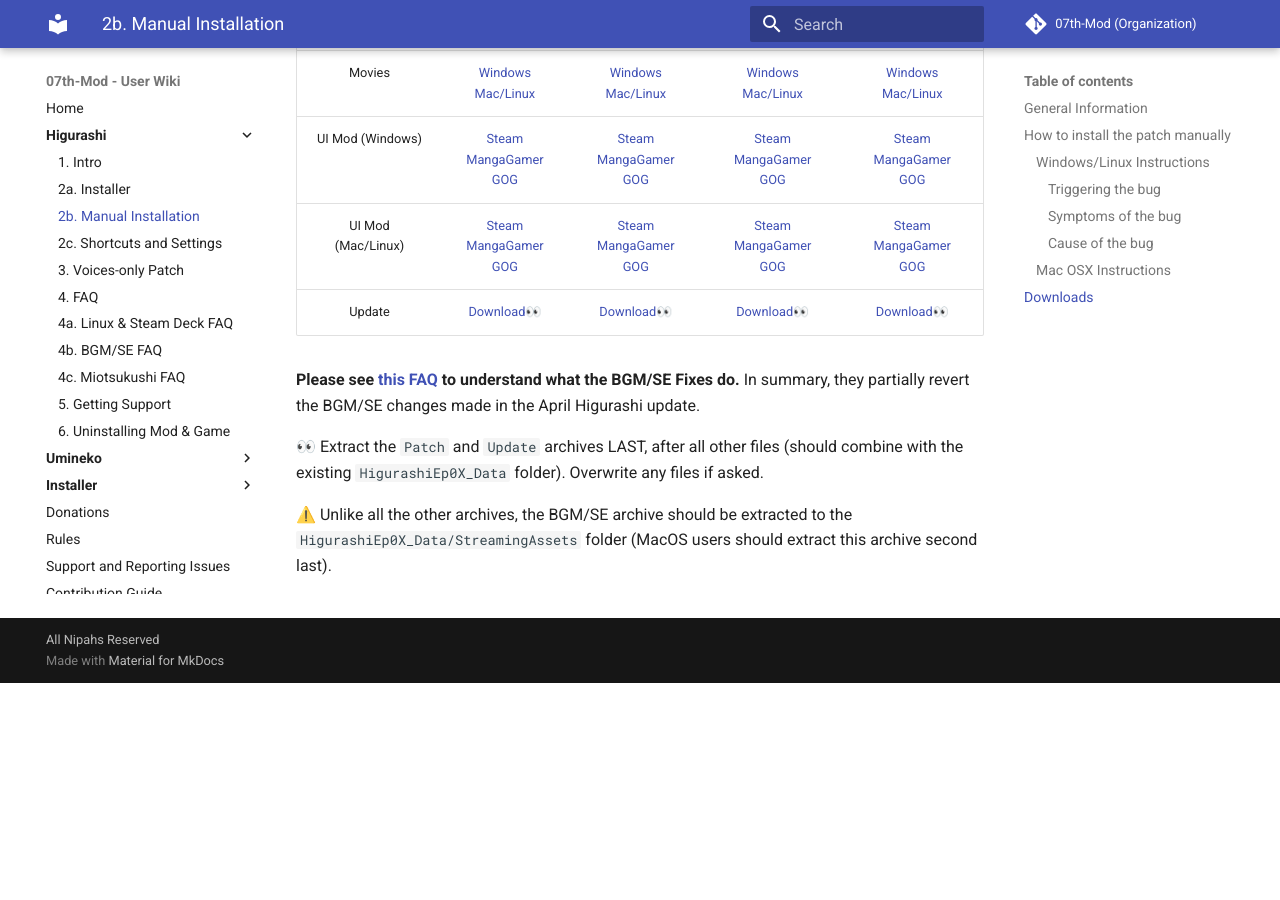
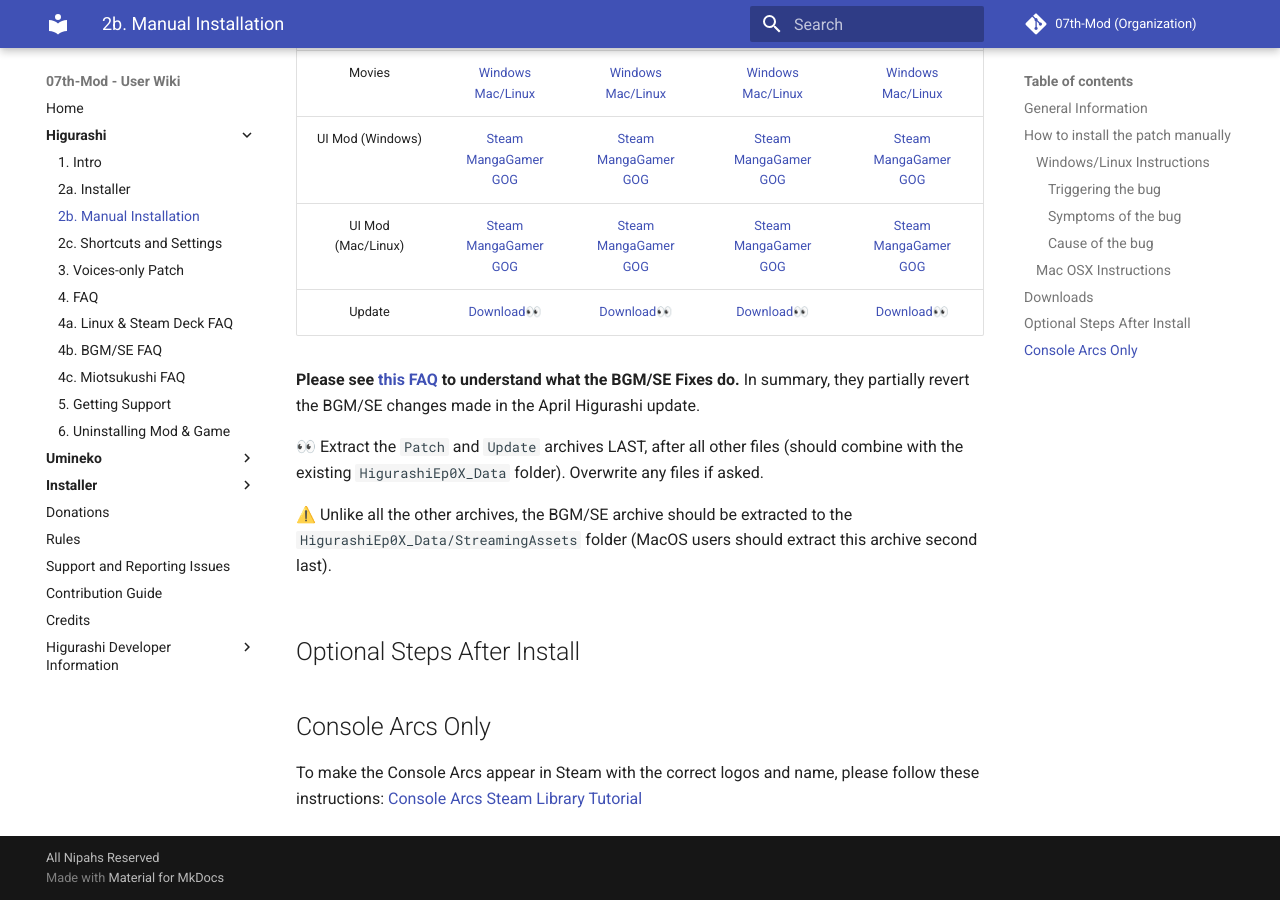
Before and after one commit to 07th-mod/wiki, an MkDocs documentation site: the page built from docs/Higurashi/Manual-Installation.md, in a window 1280 px wide and 900 px high, scrolled down 2309 px. Built offline with MkDocs 1.6.1 and Material for MkDocs 9.7.7, drawn with Linux system fonts in a browser that asks for light colours; before the commit the page ends 2992 px from its top, so only the background shows below that; some of the changed lines change nothing that is shown.

Commit message:
Add instructions to add Console Arcs to Steam

```diff
--- a/docs/Higurashi/Manual-Installation.md
+++ b/docs/Higurashi/Manual-Installation.md
@@ -418,3 +418,9 @@
 
 
     --8<-- "third-party-features.md"
+
+## Optional Steps After Install
+
+## Console Arcs Only
+
+To make the Console Arcs appear in Steam with the correct logos and name, please follow these instructions: [Console Arcs Steam Library Tutorial](steam-add-console-arcs/steam-add-console-arcs.md)
--- /dev/null
+++ b/docs/Higurashi/steam-add-console-arcs/steam-add-console-arcs.md
@@ -0,0 +1,117 @@
+# Console Arcs Steam Library Tutorial - Windows
+## Prepare Game Art
+* Download and unzip [**this archive**](https://07th-mod.com/installer/steamgrid/console-arcs-steamgrid.zip) before getting started.
+## Add Console Arcs to Steam
+First things first - let's add the Console Arcs to your Steam library.
+
+### Open Steam Library
+* Open Steam and select **Library > Home** at the top of the program window.
+
+![](01_OpenLibrary.png)
+
+### Add Non-Steam Game
+* At the top of the Steam window, select **Games > Add a Non-Steam Game to My Library...** to open a new window.
+
+![](02_AddGame.png)
+
+* In the **Add Non-Steam Game** window, select **Browse...** at the bottom.
+
+![](03_BrowseGame.png)
+
+* Navigate to your Console Arcs game executable and select **Open**.
+	* The executable will be named **HigurashiEp04.exe** and will have Natsumi's face on it.
+
+![](04_PickGame.png)
+
+* Make sure **HigurashiEp04** is checked in the **Add Non-Steam Game** window, then select **Add Selected Programs** in the bottom-right.
+
+![](05_AddProgram.png)
+
+You should now have a new entry for **HigurashiEp04** in your Steam library in the *Uncategorized* section.
+
+![](06_GameInLibrary.png)
+
+If you cannot find it, **use the search bar** at the top of the games list to find it (this will be useful later in the tutorial).
+
+## Change Game Name
+Let's rename the game in your library to something nicer than "HigurashiEp04."
+
+### Open Game Properties
+* Select **HigurashiEp04** in your Steam library to open it in the main window.
+
+* On the right side of the window, select the gear icon, then **Properties...** to open a new window.
+
+![](07_OpenProperties.png)
+
+### Rename Game
+* In the **Properties > Shortcut** window, use the box at the top to rename the game to **Higurashi When They Cry - Console Arcs**.
+
+![](08_RenameGame.png)
+
+ !!! info "Note"
+ You can use the name **Higurashi When They Cry Sui** instead if you like - this was the name of the console release on PS3/Vita.
+
+ * Close the **Properties** window.
+
+## Add Game Art
+Now that the Console Arcs are in your Steam library, let's add their banner and cover art to match the other 07th-Mod titles.
+
+### Add Banner / Logo
+* On the left side of your Steam library, select the Console Arcs, if not already selected
+* Right-click the empty banner at the top of the Steam window and select **Set Custom Background**.
+
+![](09_SetHero.png)
+
+* Select and open **banner.jpg** in the art archive you downloaded earlier.
+* Right-click the (no longer empty) banner again and select **Set Custom Logo**.
+* Select and open **logo.png** in the art archive.
+
+Your game banner should now be updated - let's do the covers next.
+
+![](10_FinalHero.png)
+
+### Add Covers
+!!! warning "Hey, listen!"
+	This part is a bit trickier, so make sure to read the instructions carefully.
+
+#### Add Small Cover
+* On the left side of your Steam library, select the **Uncategorized** category that contains the Console Arcs.
+	* Don't select the game itself, select the category containing it.
+
+![](11_Uncategorized.png)
+
+You should now see all of your uncategorized games as posters in your library.
+* Locate the **Higurashi When They Cry - Console Arcs** game.
+
+![](12_PosterInLibrary.png)
+
+* Right-click the Console Arcs game and select **Manage > Set custom artwork**.
+
+![](13_SetPoster.png)
+
+* Select and open **cover_small.jpg** in the art archive.
+
+The game cover should now be updated - one more to go.
+
+![](14_FinalPoster.png)
+
+#### Add Large Cover
+
+* Launch the Console Arcs game once - close it once you reach the main menu.
+* In Steam, select **Library > Home** at the top of the window.
+
+![](01_OpenLibrary.png)
+
+In your **Recent Games** shelf, you should see the Console Arcs game with an empty cover.
+
+![](15_GridInLibrary.png)
+
+!!! info "Missing Recent Games Shelf"
+	If you don't have a Recent Games shelf, select **+ ADD SHELF** and set **Choose a shelf** to **Recent Games**.
+
+* Right-click the Console Arcs game and select **Manage > Set custom artwork**.
+* Select and open **cover_large.jpg** in the art archive.
+
+The game cover should now be updated - and you're all done!
+
+![](16_FinalGrid.png)
```
Also changed, not shown: docs/Higurashi/steam-add-console-arcs/01_OpenLibrary.png (added), docs/Higurashi/steam-add-console-arcs/02_AddGame.png (added), docs/Higurashi/steam-add-console-arcs/03_BrowseGame.png (added), docs/Higurashi/steam-add-console-arcs/04_PickGame.png (added), docs/Higurashi/steam-add-console-arcs/05_AddProgram.png (added), docs/Higurashi/steam-add-console-arcs/06_GameInLibrary.png (added), docs/Higurashi/steam-add-console-arcs/07_OpenProperties.png (added), docs/Higurashi/steam-add-console-arcs/08_RenameGame.png (added), docs/Higurashi/steam-add-console-arcs/09_SetHero.png (added), docs/Higurashi/steam-add-console-arcs/10_FinalHero.png (added), docs/Higurashi/steam-add-console-arcs/11_Uncategorized.png (added), docs/Higurashi/steam-add-console-arcs/12_PosterInLibrary.png (added), docs/Higurashi/steam-add-console-arcs/13_SetPoster.png (added), docs/Higurashi/steam-add-console-arcs/14_FinalPoster.png (added), 2 more files.
